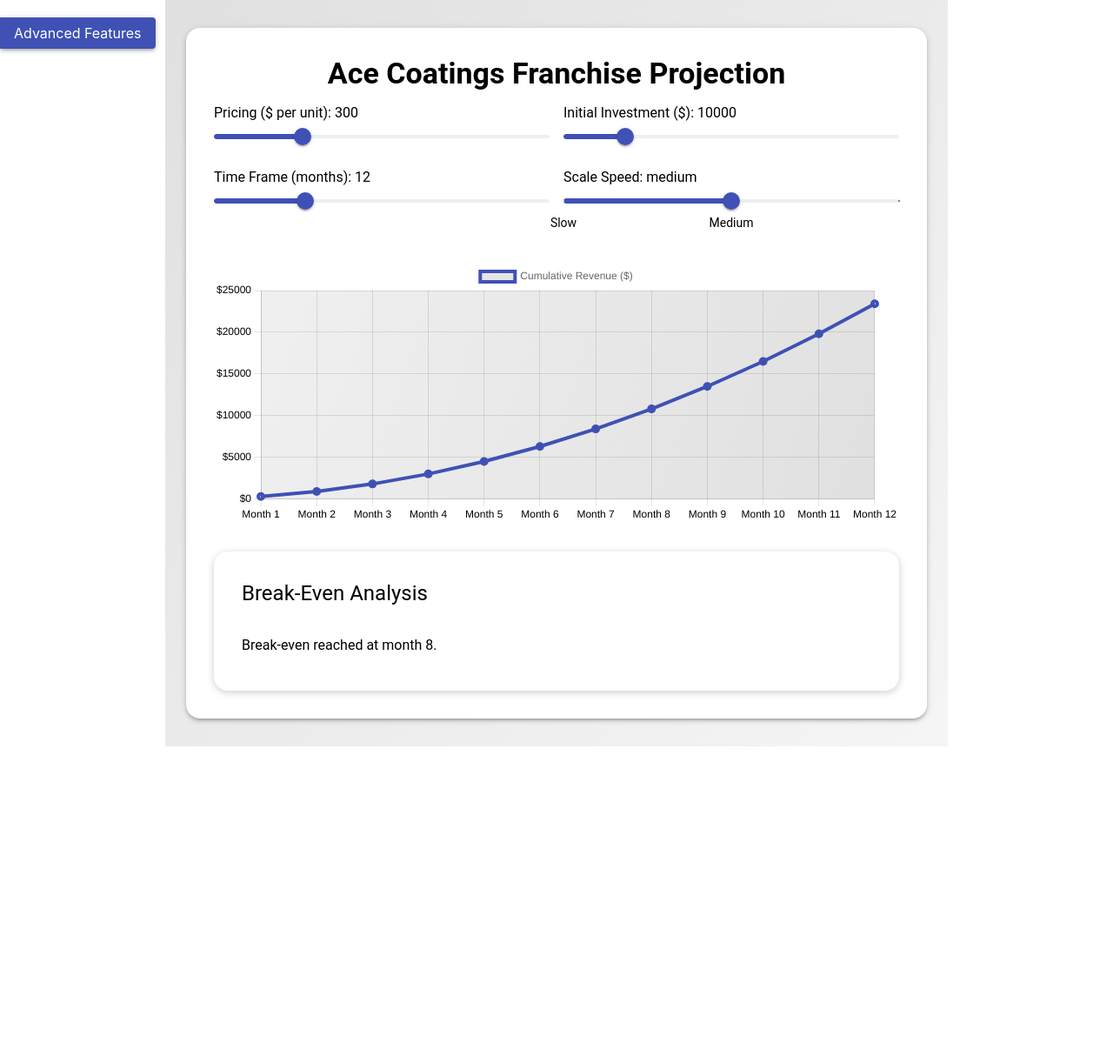
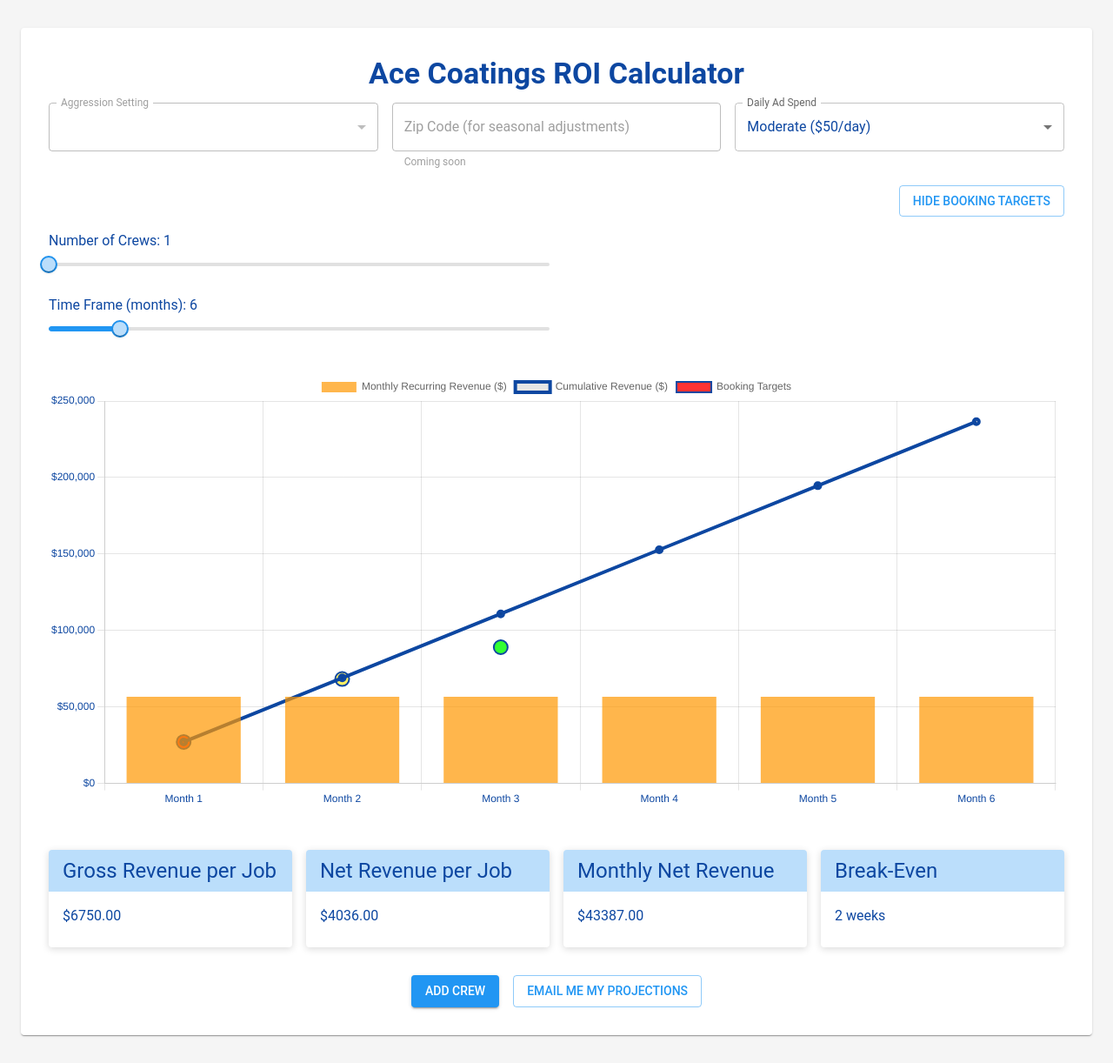
Before and after one commit to Strideclosing/ace-coatings-roi, a React (Create React App) app: page / in a window 1280 px wide. Shown: the whole page at 87% size. Before the commit the page ends 858 px from the top, so only its background shows below. Built offline with nearby package versions, Linux system fonts and the light colour scheme.

Commit message:
Update AceCoatingsROICalculator with advanced booking target dots and ad spend logic

```diff
--- a/package.json
+++ b/package.json
@@ -5,6 +5,7 @@
   "dependencies": {
     "@emotion/react": "^11.14.0",
     "@emotion/styled": "^11.14.0",
+    "@mui/icons-material": "^6.4.7",
     "@mui/material": "^6.4.5",
     "@testing-library/dom": "^10.4.0",
     "@testing-library/jest-dom": "^6.6.3",
--- a/src/ROIcalculatorwhitelabel.js
+++ b/src/ROIcalculatorwhitelabel.js
@@ -1,4 +1,4 @@
-// ROIcalculatorwhitelabel.js
+// AceCoatingsROICalculator.js
 
 import React, { useState } from 'react';
 import {
@@ -7,10 +7,13 @@
   LinearScale,
   PointElement,
   LineElement,
+  BarElement,
   Title,
   Tooltip as ChartTooltip,
   Legend,
-  LineController
+  LineController,
+  BarController,
+  Filler,
 } from 'chart.js';
 import { Chart } from 'react-chartjs-2';
 import {
@@ -23,57 +26,113 @@
   CardHeader,
   CardContent,
   Box,
-  Drawer,
-  Button
+  Button,
+  FormControl,
+  InputLabel,
+  Select,
+  MenuItem,
+  TextField,
 } from '@mui/material';
 import { createTheme, ThemeProvider } from '@mui/material/styles';
 
-// Plugin: Draw a gradient background in the chart area
-const gradientBgPlugin = {
-  id: 'customCanvasBackgroundColor',
-  beforeDraw: (chart) => {
-    const ctx = chart.ctx;
-    const chartArea = chart.chartArea;
-    if (!chartArea) return;
-    const gradient = ctx.createLinearGradient(chartArea.left, chartArea.top, chartArea.right, chartArea.bottom);
-    gradient.addColorStop(0, '#f0f0f0');
-    gradient.addColorStop(1, '#e0e0e0');
-    ctx.save();
-    ctx.fillStyle = gradient;
-    ctx.fillRect(chartArea.left, chartArea.top, chartArea.right - chartArea.left, chartArea.bottom - chartArea.top);
-    ctx.restore();
-  }
-};
-
-// Register Chart.js components and the gradient plugin
+// ----------------- Chart.js Registrations ----------------- //
 ChartJS.register(
   CategoryScale,
   LinearScale,
   PointElement,
   LineElement,
+  BarElement,
+  BarController,
   LineController,
   Title,
   ChartTooltip,
   Legend,
-  gradientBgPlugin
+  Filler
 );
 
-// Configuration object for white-label defaults and labels
-const config = {
-  title: "Ace Coatings Franchise Projection",
-  defaultPricing: 300,
-  defaultInitialInvestment: 10000,
-  defaultTimeFrame: 12,
-  defaultScaleSpeed: "medium", // Options: "slow", "medium", "fast"
+// ----------------- Helper Functions ----------------- //
+
+// Interpolates the cumulative revenue line to find a Y-value at a fractional month.
+function interpolateRevenue(cumulativeData, fraction) {
+  // e.g. fraction=2.4 => between Month 2 and Month 3, 40% in
+  const i = Math.floor(fraction);
+  const d = fraction - i;
+  if (fraction <= 0) return cumulativeData[0];
+  if (fraction >= cumulativeData.length - 1)
+    return cumulativeData[cumulativeData.length - 1];
+  const start = cumulativeData[i];
+  const end = cumulativeData[i + 1];
+  return start + d * (end - start);
+}
+
+// Compute monthly backlog array based on ad spend, capacity, and a 50% close rate.
+function computeBacklogArray({
+  months,
+  dailyAdSpend,
+  netRevenuePerJob,
+  closeRate,
+  crewCount,
+  baseJobsPerWeek,
+}) {
+  // UT reference: $36/day => ~1 lead/day => 0.5 bookings/day => ~3.5/week
+  // monthlyBookings = dailyLeads * 30 * closeRate
+  // monthlyCapacity = baseJobsPerWeek * crewCount * 4.3
+  // backlog[i] = backlog[i-1] + monthlyBookings - monthlyCapacity
+  const backlogArray = [];
+  let backlog = 0;
+  for (let i = 0; i < months; i++) {
+    const dailyLeads = dailyAdSpend / 36;
+    const monthlyLeads = dailyLeads * 30;
+    const monthlyBookings = monthlyLeads * closeRate;
+    const monthlyCapacity = baseJobsPerWeek * crewCount * 4.3;
+    backlog += monthlyBookings - monthlyCapacity;
+    if (backlog < 0) backlog = 0; // can't go negative
+    backlogArray.push(backlog);
+  }
+  return backlogArray;
+}
+
+// Finds the fractional month where backlog crosses thresholdJobs.
+function findThresholdFraction(backlogArray, thresholdJobs) {
+  if (thresholdJobs <= backlogArray[0]) {
+    return 0;
+  }
+  for (let i = 1; i < backlogArray.length; i++) {
+    if (backlogArray[i] >= thresholdJobs) {
+      const prev = backlogArray[i - 1];
+      const curr = backlogArray[i];
+      const fraction = (thresholdJobs - prev) / (curr - prev);
+      return i - 1 + fraction;
+    }
+  }
+  return backlogArray.length - 1;
+}
+
+// ----------------- ACE ROI Config ----------------- //
+const aceConfig = {
+  title: 'Ace Coatings ROI Calculator',
+  jobSize: 1800,
+  costPerSqft: 3.75,
+  laborCostPerHour: 48,
+  jobHours: 21,
+  materialsCost: 1526,
+  marketingCost: 180,
+  baseJobsPerWeek: 2.5,
+  equipmentCost: 4800,
+  licenseFee: 10000,
 };
 
-// Create a theme with a light grey gradient background, regal blue primary, and sharper corners
+// Summation of startup costs
+const totalStartupCost = aceConfig.equipmentCost + aceConfig.licenseFee;
+
+// Create theme
 const theme = createTheme({
   palette: {
-    mode: 'dark',
-    background: { default: '#f0f0f0', paper: '#ffffff' },
-    primary: { main: '#3F51B5' },
-    text: { primary: '#000000' },
+    mode: 'light',
+    primary: { main: '#2196F3' },
+    secondary: { main: '#FF9800' },
+    text: { primary: '#0D47A1' },
+    background: { default: '#f5f5f5', paper: '#ffffff' },
   },
   typography: { fontFamily: "'Roboto', sans-serif", h4: { fontWeight: 700 } },
   components: {
@@ -81,172 +140,310 @@
       styleOverrides: {
         root: {
           borderRadius: 4,
-          boxShadow: '0px 2px 8px rgba(0, 0, 0, 0.2)',
+          boxShadow: '0px 2px 8px rgba(0,0,0,0.15)',
+          overflow: 'hidden',
         },
+      },
+    },
+    MuiPaper: {
+      styleOverrides: {
+        root: { borderRadius: 4 },
       },
     },
   },
 });
 
-// Slider style overrides for a regal blue appearance
+// Slider style
 const sliderSx = {
-  color: '#3F51B5',
+  color: '#2196F3',
   '& .MuiSlider-thumb': {
-    backgroundColor: '#3F51B5',
+    backgroundColor: '#BBDEFB',
+    border: '2px solid #2196F3',
   },
-  '& .MuiSlider-track': {
-    color: '#3F51B5',
-  },
-  '& .MuiSlider-rail': {
-    color: '#cfd8dc',
-  },
+  '& .MuiSlider-track': { color: '#2196F3' },
+  '& .MuiSlider-rail': { color: '#b0b0b0' },
 };
 
-const ROICalculatorWhiteLabel = () => {
-  const [pricing, setPricing] = useState(config.defaultPricing);
-  const [initialInvestment, setInitialInvestment] = useState(config.defaultInitialInvestment);
-  const [timeFrame, setTimeFrame] = useState(config.defaultTimeFrame);
-  const [scaleSpeed, setScaleSpeed] = useState(config.defaultScaleSpeed);
-  const [advancedOpen, setAdvancedOpen] = useState(false);
+// We'll define a default daily ad spend mapping
+const adSpendMapping = {
+  Aggressive: 75,
+  Moderate: 50,
+  Conservative: 30,
+};
 
-  // Basic revenue trend logic
-  let revenueTrend = [];
-  let cumulativeRevenue = 0;
-  let breakEvenMonth = null;
-  const speedFactor = scaleSpeed === "fast" ? 1.2 : scaleSpeed === "slow" ? 0.8 : 1.0;
+export default function AceCoatingsROICalculator() {
+  const [timeFrame, setTimeFrame] = useState(6); // months
+  const [crewCount, setCrewCount] = useState(1);
+  const [adSpendOption, setAdSpendOption] = useState('Moderate');
+  const [showTargets, setShowTargets] = useState(true);
 
-  for (let month = 1; month <= timeFrame; month++) {
-    const monthlyRevenue = pricing * month * speedFactor;
-    cumulativeRevenue += monthlyRevenue;
-    revenueTrend.push(cumulativeRevenue);
-    if (!breakEvenMonth && cumulativeRevenue >= initialInvestment) {
-      breakEvenMonth = month;
+  // placeholders
+  const [aggression, setAggression] = useState('Coming Soon');
+  const [zipCode, setZipCode] = useState('');
+
+  // Basic calcs
+  const grossRevenuePerJob = aceConfig.jobSize * aceConfig.costPerSqft;
+  const laborCostPerJob = aceConfig.jobHours * aceConfig.laborCostPerHour;
+  const netRevenuePerJob =
+    grossRevenuePerJob -
+    (laborCostPerJob + aceConfig.materialsCost + aceConfig.marketingCost);
+
+  // monthly capacity approach
+  const effectiveJobsPerWeek = aceConfig.baseJobsPerWeek * crewCount;
+  const jobsPerMonth = effectiveJobsPerWeek * 4.3;
+
+  // daily ad spend => monthly ad spend
+  const dailyAdSpend = adSpendMapping[adSpendOption];
+  const monthlyAdSpend = dailyAdSpend * 30;
+
+  // monthly net revenue
+  const monthlyNetRevenue = netRevenuePerJob * jobsPerMonth - monthlyAdSpend;
+
+  // adjusted monthly revenue (subtract total startup cost from Month 1)
+  const adjustedMonthlyRevenue = (() => {
+    const firstMonth = monthlyNetRevenue - totalStartupCost;
+    return [firstMonth, ...Array(timeFrame - 1).fill(monthlyNetRevenue)];
+  })();
+
+  // build cumulative revenue
+  let cumulativeSum = 0;
+  const cumulativeRevenue = adjustedMonthlyRevenue.map((val) => {
+    cumulativeSum += val;
+    return cumulativeSum;
+  });
+
+  // MRR data
+  const mrrData = Array.from(
+    { length: timeFrame },
+    () => monthlyNetRevenue + totalStartupCost
+  );
+
+  // break-even in weeks
+  const weeklyNetRevenue = netRevenuePerJob * effectiveJobsPerWeek;
+  const rawBreakEvenWeeks = totalStartupCost / (weeklyNetRevenue || 1);
+  const breakEvenDisplay = Math.ceil(rawBreakEvenWeeks) + ' weeks';
+
+  // backlog array approach
+  const backlogArray = computeBacklogArray({
+    months: timeFrame,
+    dailyAdSpend,
+    netRevenuePerJob,
+    closeRate: 0.5, // assume 50% close
+    crewCount,
+    baseJobsPerWeek: aceConfig.baseJobsPerWeek,
+  });
+
+  // 1 week backlog => baseJobsPerWeek * crewCount
+  // 4,8,10 weeks => 4,8,10 * (baseJobsPerWeek * crewCount) in "jobs"
+  const baseJobsPerWeek_crew = aceConfig.baseJobsPerWeek * crewCount;
+  function thresholdJobs(weeks) {
+    return weeks * baseJobsPerWeek_crew;
+  }
+
+  // We'll define 3 thresholds: 4, 8, 10 weeks
+  const thresholds = [
+    { weeks: 4, color: 'red', label: 'Aggressive (4 wks)' },
+    { weeks: 8, color: 'yellow', label: 'Moderate (8 wks)' },
+    { weeks: 10, color: 'green', label: 'Conservative (10 wks)' },
+  ];
+
+  // booking target points if showTargets
+  let bookingTargets = [];
+  if (showTargets) {
+    for (let i = 0; i < thresholds.length; i++) {
+      const thr = thresholds[i];
+      const backlogNeeded = thresholdJobs(thr.weeks);
+      const frac = findThresholdFraction(backlogArray, backlogNeeded);
+      // get y from cumulativeRevenue interpolation
+      const y = interpolateRevenue(cumulativeRevenue, frac);
+      bookingTargets.push({
+        x: frac + 1, // months are 1-based for display
+        y,
+        color: thr.color,
+        label: thr.label,
+      });
     }
   }
 
-  // Define chart data with a thicker regal blue line
-  const data = {
-    labels: Array.from({ length: timeFrame }, (_, i) => `Month ${i + 1}`),
-    datasets: [
+  // define scatter dataset for booking target dots
+  const bookingTargetDataset = {
+    type: 'scatter',
+    label: 'Booking Targets',
+    data: bookingTargets.map((pt) => ({
+      x: pt.x,
+      y: pt.y,
+      customLabel: pt.label,
+    })),
+    pointRadius: 8,
+    pointBorderColor: '#0D47A1', // dark blue border
+    pointBorderWidth: 2,
+    // color-coded fill
+    pointBackgroundColor: (ctx) => {
+      const index = ctx.dataIndex;
+      const color = bookingTargets[index].color;
+      return color === 'red'
+        ? 'rgba(255,0,0,0.8)'
+        : color === 'yellow'
+        ? 'rgba(255,235,59,0.8)'
+        : 'rgba(0,255,0,0.8)';
+    },
+    order: 10000,
+  };
+
+  // main chart datasets
+  const datasets = [
     {
-        label: "Cumulative Revenue ($)",
-        data: revenueTrend,
-        borderColor: '#3F51B5',
+      type: 'bar',
+      label: 'Monthly Recurring Revenue ($)',
+      data: mrrData,
+      backgroundColor: 'rgba(255, 152, 0, 0.7)',
+      order: 1,
+    },
+    {
+      type: 'line',
+      label: 'Cumulative Revenue ($)',
+      data: cumulativeRevenue,
+      borderColor: '#0D47A1',
       borderWidth: 4,
       fill: false,
+      order: 9999,
+      drawTime: 'afterDatasetsDraw',
+      z: 9999,
     },
-    ],
+  ];
+  if (showTargets) {
+    datasets.push(bookingTargetDataset);
+  }
+
+  const chartData = {
+    labels: Array.from({ length: timeFrame }, (_, i) => `Month ${i + 1}`),
+    datasets,
   };
 
-  const options = {
+  // custom tooltip to show "X weeks out" instead of the revenue for the booking dots
+  const chartOptions = {
     responsive: true,
     maintainAspectRatio: false,
-    scales: {
-      y: {
-        ticks: {
-          color: '#000000',
-          callback: (value) => `$${value}`,
+    plugins: {
+      tooltip: {
+        callbacks: {
+          label: (ctx) => {
+            // If this dataset is the booking target
+            if (ctx.dataset.label === 'Booking Targets') {
+              const index = ctx.dataIndex;
+              const customLabel = ctx.dataset.data[index].customLabel;
+              return customLabel || 'Booking threshold';
+            }
+            // For other datasets, fallback to default
+            return `${ctx.parsed.y.toLocaleString()} dollars`;
           },
         },
+      },
+    },
+    scales: {
       x: {
-        ticks: { color: '#000000' },
+        stacked: false,
+        barPercentage: 0.5,
+        categoryPercentage: 0.5,
+        ticks: { color: '#0D47A1' },
+      },
+      y: {
+        stacked: false,
+        ticks: {
+          color: '#0D47A1',
+          callback: (value) => `$${value.toLocaleString()}`,
+        },
       },
     },
   };
 
-  // Advanced features drawer content (placeholder)
-  const advancedContent = (
-    <Box sx={{ p: 2, width: 300 }}>
-      <Typography variant="h6" sx={{ mb: 2, fontWeight: 'bold' }}>
-        Advanced Features
-      </Typography>
-      <Typography>
-        Placeholder for advanced settings and integrations.
-      </Typography>
-      <Button variant="contained" onClick={() => setAdvancedOpen(false)} sx={{ mt: 2 }}>
-        Close
-      </Button>
-    </Box>
-  );
-
-  // Advanced tab that toggles the drawer with smooth animation
-  const advancedTab = (
-    <Box
-      onClick={() => setAdvancedOpen(!advancedOpen)}
-      sx={{
-        position: 'fixed',
-        top: 20,
-        left: advancedOpen ? 300 : 0,
-        backgroundColor: '#3F51B5',
-        color: '#ffffff',
-        padding: '8px 16px',
-        borderTopRightRadius: 4,
-        borderBottomRightRadius: 4,
-        cursor: 'pointer',
-        zIndex: 1300,
-        boxShadow: 3,
-        transition: 'left 0.3s ease-in-out',
-      }}
-    >
-      Advanced Features
-    </Box>
-  );
+  // summary metrics
+  const monthlyJobsDisplay = jobsPerMonth.toFixed(1);
+  const netRevenuePerJobDisplay = netRevenuePerJob.toFixed(2);
+  const monthlyNetRevenueDisplay = (netRevenuePerJob * jobsPerMonth).toFixed(2);
 
   return (
     <ThemeProvider theme={theme}>
-      {advancedTab}
-      <Drawer
-        anchor="left"
-        open={advancedOpen}
-        onClose={() => setAdvancedOpen(false)}
-        transitionDuration={300}
-        sx={{
-          '& .MuiDrawer-paper': {
-            borderTopRightRadius: 4,
-            borderBottomRightRadius: 4,
-            background: '#ffffff',
-            color: '#000000',
-          },
-        }}
+      <Container
+        maxWidth='xl'
+        sx={{ py: 4, backgroundColor: '#f5f5f5', minHeight: '100vh' }}
       >
-        {advancedContent}
-      </Drawer>
-      <Container
-        maxWidth="md"
-        sx={{
-          py: 4,
-          background: 'linear-gradient(135deg, #e0e0e0, #f5f5f5)',
-          minHeight: '100vh',
-        }}
+        <Paper sx={{ p: 4 }}>
+          <Typography variant='h4' align='center' gutterBottom>
+            {aceConfig.title}
+          </Typography>
+
+          {/* placeholders row */}
+          <Grid container spacing={2} sx={{ mb: 2 }}>
+            <Grid item xs={12} sm={4}>
+              <FormControl fullWidth disabled>
+                <InputLabel>Aggression Setting</InputLabel>
+                <Select value={aggression} label='Aggression Setting'>
+                  <MenuItem value='Aggressive'>
+                    Aggressive (2-4 weeks booked)
+                  </MenuItem>
+                  <MenuItem value='Medium'>Medium (6-8 weeks booked)</MenuItem>
+                  <MenuItem value='Conservative'>
+                    Conservative (10+ weeks booked)
+                  </MenuItem>
+                </Select>
+              </FormControl>
+            </Grid>
+            <Grid item xs={12} sm={4}>
+              <TextField
+                fullWidth
+                label='Zip Code (for seasonal adjustments)'
+                value={zipCode}
+                disabled
+                helperText='Coming soon'
+              />
+            </Grid>
+            <Grid item xs={12} sm={4}>
+              <FormControl fullWidth>
+                <InputLabel>Daily Ad Spend</InputLabel>
+                <Select
+                  value={adSpendOption}
+                  label='Daily Ad Spend'
+                  onChange={(e) => setAdSpendOption(e.target.value)}
                 >
-        <Paper sx={{ p: 4, borderRadius: 4, boxShadow: 3 }}>
-          <Typography variant="h4" align="center" gutterBottom>
-            {config.title}
-          </Typography>
-          <Grid container spacing={2}>
+                  <MenuItem value='Aggressive'>Aggressive ($75/day)</MenuItem>
+                  <MenuItem value='Moderate'>Moderate ($50/day)</MenuItem>
+                  <MenuItem value='Conservative'>
+                    Conservative ($30/day)
+                  </MenuItem>
+                </Select>
+              </FormControl>
+            </Grid>
+          </Grid>
+
+          {/* Toggle for booking targets */}
+          <Box sx={{ textAlign: 'right', mb: 2 }}>
+            <Button
+              variant='outlined'
+              onClick={() => setShowTargets(!showTargets)}
+            >
+              {showTargets ? 'Hide Booking Targets' : 'Show Booking Targets'}
+            </Button>
+          </Box>
+
+          {/* Crew Count */}
+          <Grid container spacing={2} sx={{ mb: 2 }}>
             <Grid item xs={12} sm={6}>
-              <Typography>Pricing ($ per unit): {pricing}</Typography>
+              <Typography>Number of Crews: {crewCount}</Typography>
               <Slider
                 sx={sliderSx}
-                value={pricing}
-                onChange={(e, val) => setPricing(val)}
-                min={50}
-                max={1000}
-                valueLabelDisplay="auto"
+                value={crewCount}
+                onChange={(e, val) => setCrewCount(val)}
+                min={1}
+                max={3}
+                step={1}
+                valueLabelDisplay='auto'
               />
             </Grid>
-            <Grid item xs={12} sm={6}>
-              <Typography>Initial Investment ($): {initialInvestment}</Typography>
-              <Slider
-                sx={sliderSx}
-                value={initialInvestment}
-                onChange={(e, val) => setInitialInvestment(val)}
-                min={1000}
-                max={50000}
-                step={500}
-                valueLabelDisplay="auto"
-              />
           </Grid>
+
+          {/* Time Frame */}
+          <Grid container spacing={2}>
             <Grid item xs={12} sm={6}>
               <Typography>Time Frame (months): {timeFrame}</Typography>
               <Slider
@@ -254,53 +451,93 @@
                 value={timeFrame}
                 onChange={(e, val) => setTimeFrame(val)}
                 min={3}
-                max={36}
+                max={24}
                 step={1}
-                valueLabelDisplay="auto"
-              />
-            </Grid>
-            <Grid item xs={12} sm={6}>
-              <Typography>Scale Speed: {scaleSpeed}</Typography>
-              <Slider
-                sx={sliderSx}
-                value={scaleSpeed === "slow" ? 0 : scaleSpeed === "medium" ? 1 : 2}
-                onChange={(e, val) => {
-                  const speeds = ["slow", "medium", "fast"];
-                  setScaleSpeed(speeds[val]);
-                }}
-                min={0}
-                max={2}
-                step={1}
-                valueLabelDisplay="auto"
-                marks={[
-                  { value: 0, label: "Slow" },
-                  { value: 1, label: "Medium" },
-                  { value: 2, label: "Fast" },
-                ]}
+                valueLabelDisplay='auto'
               />
             </Grid>
           </Grid>
-          <Box sx={{ height: 300, mt: 4 }}>
-            <Chart type="line" data={data} options={options} />
+
+          {/* Chart */}
+          <Box sx={{ height: 500, mt: 4, width: '100%' }}>
+            <Chart type='bar' data={chartData} options={chartOptions} />
           </Box>
-          <Card sx={{ mt: 4, p: 2, borderRadius: 4, boxShadow: '0px 2px 8px rgba(0,0,0,0.2)' }}>
-            <CardHeader title="Break-Even Analysis" />
+
+          {/* Data Cards */}
+          <Grid container spacing={2} sx={{ mt: 4 }}>
+            <Grid item xs={12} sm={3}>
+              <Card>
+                <CardHeader
+                  title='Gross Revenue per Job'
+                  sx={{ backgroundColor: '#BBDEFB', py: 1 }}
+                />
                 <CardContent>
-              {breakEvenMonth ? (
-                <Typography>
-                  Break-even reached at month {breakEvenMonth}.
-                </Typography>
-              ) : (
-                <Typography>
-                  Break-even not reached within {timeFrame} months.
-                </Typography>
-              )}
+                  <Typography>${grossRevenuePerJob.toFixed(2)}</Typography>
                 </CardContent>
               </Card>
+            </Grid>
+            <Grid item xs={12} sm={3}>
+              <Card>
+                <CardHeader
+                  title='Net Revenue per Job'
+                  sx={{ backgroundColor: '#BBDEFB', py: 1 }}
+                />
+                <CardContent>
+                  <Typography>${netRevenuePerJobDisplay}</Typography>
+                </CardContent>
+              </Card>
+            </Grid>
+            <Grid item xs={12} sm={3}>
+              <Card>
+                <CardHeader
+                  title='Monthly Net Revenue'
+                  sx={{ backgroundColor: '#BBDEFB', py: 1 }}
+                />
+                <CardContent>
+                  <Typography>${monthlyNetRevenueDisplay}</Typography>
+                </CardContent>
+              </Card>
+            </Grid>
+            <Grid item xs={12} sm={3}>
+              <Card>
+                <CardHeader
+                  title='Break-Even'
+                  sx={{ backgroundColor: '#BBDEFB', py: 1 }}
+                />
+                <CardContent>
+                  <Typography>{breakEvenDisplay}</Typography>
+                </CardContent>
+              </Card>
+            </Grid>
+          </Grid>
+
+          {/* CTA */}
+          <Box sx={{ mt: 4, textAlign: 'center' }}>
+            <Button
+              variant='contained'
+              sx={{ mr: 2 }}
+              onClick={() => {
+                if (crewCount < 3) {
+                  setCrewCount(crewCount + 1);
+                  alert(`Crew added! Now using ${crewCount + 1} crew(s).`);
+                } else {
+                  alert('Maximum crews reached.');
+                }
+              }}
+            >
+              Add Crew
+            </Button>
+            <Button
+              variant='outlined'
+              onClick={() =>
+                alert('Email projections functionality coming soon!')
+              }
+            >
+              Email Me My Projections
+            </Button>
+          </Box>
         </Paper>
       </Container>
     </ThemeProvider>
   );
-};
-
-export default ROICalculatorWhiteLabel;
+}
```
Also changed, not shown: 1 other file (tests, documents, lock files or other folders). Lines whose indentation alone changed are shown as unchanged.
